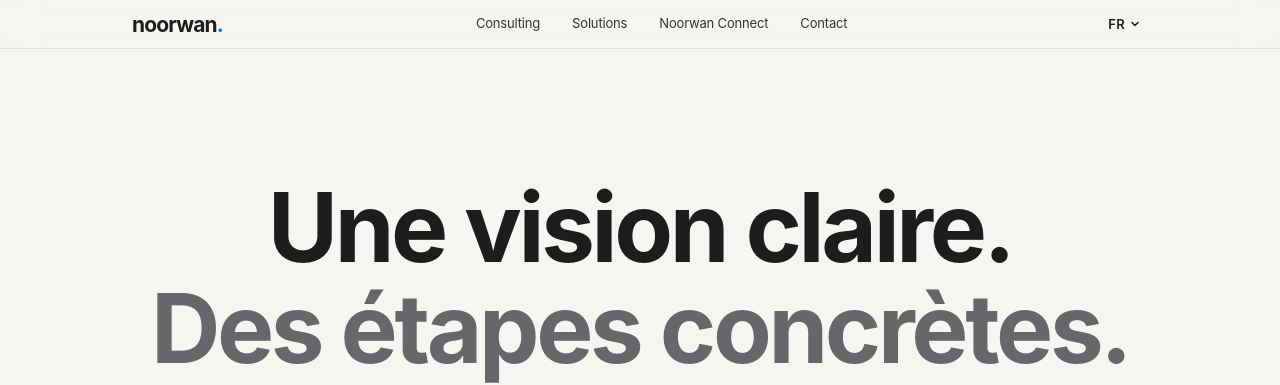
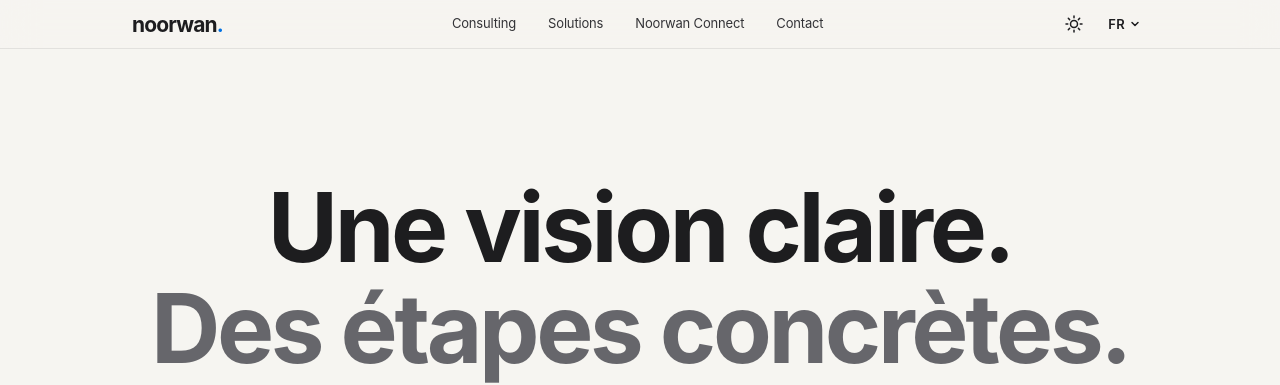
Before and after one commit to AladdinZZ/Noorwan, a PHP site: page / in a window 1280 px wide. Shown: the top 385 px of the page. Run offline with PHP 8.4, Linux system fonts and the light colour scheme.

Commit message:
Ajouter la bascule soleil et croissant dans l'en-tête et le menu
Co-Authored-By: Claude Opus 5.5 <noreply@anthropic.com>
Claude-Session: https://claude.ai/code/session_016hrSr5KaZP19g9ma3tKsTf

```diff
--- a/app/layout/header.php
+++ b/app/layout/header.php
@@ -18,12 +18,30 @@ $navCurrent = static fn (array $item): string => $item['page'] === current_page(
 // Le site ne gère aucun compte : on entre dans l'écosystème depuis la page Noorwan Connect (v5 bis).
 
 $asset = static fn (string $path): string => $path . '?v=' . (string) @filemtime(ROOT_DIR . '/public/' . $path);
+
+// Bouton du thème (v9) : masqué sans JavaScript (le site suit alors l'appareil), réglé par theme-init.js.
+// Icône du thème affiché (soleil en clair, croissant de lune en sombre) ; le libellé dit ce que fait le clic.
+$themeToggle = static function (string $class, bool $withText): string {
+    $icons = '<svg class="theme-icon theme-icon-sun" width="20" height="20" viewBox="0 0 20 20" aria-hidden="true" focusable="false">'
+        . '<g fill="none" stroke="currentColor" stroke-width="1.5" stroke-linecap="round"><circle cx="10" cy="10" r="3.5"/>'
+        . '<path d="M10 2v1.8M10 16.2V18M2 10h1.8M16.2 10H18M4.3 4.3l1.3 1.3M14.4 14.4l1.3 1.3M4.3 15.7l1.3-1.3M14.4 5.6l1.3-1.3"/></g></svg>'
+        . '<svg class="theme-icon theme-icon-moon" width="20" height="20" viewBox="0 0 20 20" aria-hidden="true" focusable="false">'
+        . '<path d="M16.5 12.6A7 7 0 0 1 7.4 3.5a7 7 0 1 0 9.1 9.1z" fill="none" stroke="currentColor" stroke-width="1.5" stroke-linejoin="round"/></svg>';
+
+    return '<button class="theme-toggle ' . $class . '" type="button" hidden aria-label="' . t('nav.theme_to_dark') . '"'
+        . ' data-label-dark="' . t('nav.theme_to_dark') . '" data-label-light="' . t('nav.theme_to_light') . '">'
+        . $icons . ($withText ? '<span class="theme-toggle-text">' . t('nav.theme_to_dark') . '</span>' : '') . "</button>\n";
+};
 ?>
 <!doctype html>
 <html lang="<?= e(lang()) ?>" dir="<?= e(dir_attr()) ?>">
 <head>
 <meta charset="utf-8">
 <meta name="viewport" content="width=device-width, initial-scale=1">
+<meta name="color-scheme" content="light dark">
+<meta name="theme-color" content="#F6F5F1" media="(prefers-color-scheme: light)" data-theme-media="light">
+<meta name="theme-color" content="#000000" media="(prefers-color-scheme: dark)" data-theme-media="dark">
+<script src="<?= e($asset('assets/js/theme-init.js')) ?>"></script>
 <title><?= e($meta['title']) ?></title>
 <meta name="description" content="<?= e($meta['description']) ?>">
 <link rel="canonical" href="<?= e(absolute_url(current_page(), lang())) ?>">
@@ -69,6 +87,7 @@ gtag('consent', 'update', { analytics_storage: 'granted' });
 <?php endforeach; ?>
         </nav>
         <div class="header-tools">
+            <?= $themeToggle('theme-toggle-bar', false) ?>
             <details class="lang-menu">
                 <summary><span class="visually-hidden"><?= t('nav.lang_label') ?>, <?= e(LANGS[lang()]['name']) ?></span><span aria-hidden="true"><?= e(LANGS[lang()]['label']) ?></span><svg class="lang-chevron" width="10" height="10" viewBox="0 0 10 10" aria-hidden="true" focusable="false"><path d="M2 3.5l3 3 3-3" fill="none" stroke="currentColor" stroke-width="1.5" stroke-linecap="round" stroke-linejoin="round"/></svg></summary>
                 <ul class="lang-list" aria-label="<?= t('nav.lang_label') ?>">
@@ -87,6 +106,7 @@ gtag('consent', 'update', { analytics_storage: 'granted' });
 <?php foreach ($navItems as $item): ?>
         <a href="<?= e($item['href']) ?>"<?= $navCurrent($item) ?>><?= t($item['label']) ?></a>
 <?php endforeach; ?>
+        <?= $themeToggle('theme-toggle-row', true) ?>
     </nav>
 </header>
 <main id="main" tabindex="-1">
--- a/lang/ar.php
+++ b/lang/ar.php
@@ -43,6 +43,8 @@ return [
         'footer_label' => 'تذييل الصفحة',
         'lang_label' => 'اللغة',
         'menu' => 'القائمة',
+        'theme_to_dark' => 'التبديل إلى الوضع الداكن',
+        'theme_to_light' => 'التبديل إلى الوضع الفاتح',
     ],
     'common' => [
         'foot_line' => 'أفكار من أجل حلول ملموسة.',
--- a/lang/en.php
+++ b/lang/en.php
@@ -37,6 +37,8 @@ return [
         'footer_label' => 'Footer',
         'lang_label' => 'Language',
         'menu' => 'Menu',
+        'theme_to_dark' => 'Switch to dark',
+        'theme_to_light' => 'Switch to light',
     ],
     'common' => [
         'foot_line' => 'Ideas for concrete solutions.',
--- a/lang/fr.php
+++ b/lang/fr.php
@@ -37,6 +37,8 @@ return [
         'footer_label' => 'Pied de page',
         'lang_label' => 'Langue',
         'menu' => 'Menu',
+        'theme_to_dark' => 'Passer en sombre',
+        'theme_to_light' => 'Passer en clair',
     ],
     'common' => [
         'foot_line' => 'Des idées pour des solutions concrètes.',
```
Also changed, not shown: public/assets/js/theme-init.js (added).
